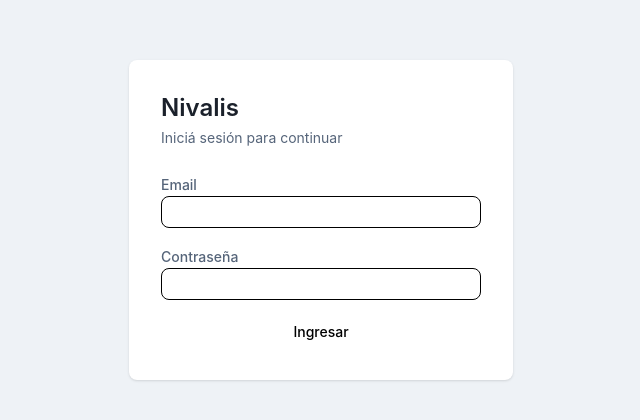
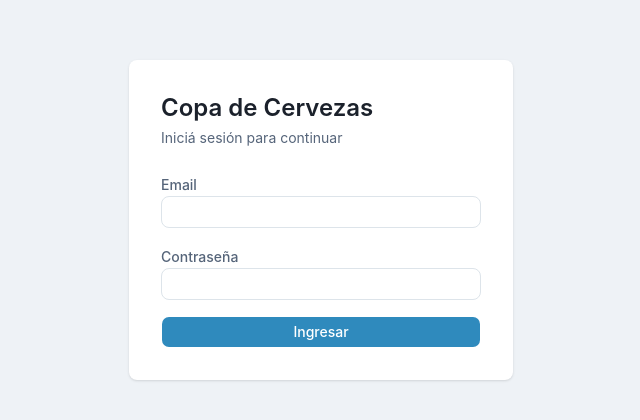
Before and after one commit to lucasleis/CopaCervezas, a React (Vite) app in the folder frontend/: page /login in a window 1280 px wide. Shown: the part 180-600 px from the top of the page, without its empty margins (319-959 px from the left). Built offline with nearby package versions, Linux system fonts and the light colour scheme; no server answers.

Commit message:
feat: enhance sidebar with logout confirmation dialog and update branding; improve dialog styles and CSS variables

```diff
--- a/frontend/src/components/Sidebar.tsx
+++ b/frontend/src/components/Sidebar.tsx
@@ -1,5 +1,14 @@
+import { useState } from "react";
 import { NavLink } from "react-router-dom";
 import { useAuth } from "@/contexts/AuthContext";
+import {
+  Dialog,
+  DialogContent,
+  DialogHeader,
+  DialogTitle,
+  DialogFooter,
+} from "@/components/ui/dialog";
+import { Button } from "@/components/ui/button";
 
 const navItems = [
   { label: "Dashboard", to: "/dashboard" },
@@ -9,11 +18,12 @@ const navItems = [
 
 export default function Sidebar() {
   const { logout } = useAuth();
+  const [confirmOpen, setConfirmOpen] = useState(false);
 
   return (
     <aside className="flex h-screen w-[240px] shrink-0 flex-col border-r border-neutral-200 bg-white">
       <div className="px-4 py-4">
-        <p className="text-sm font-semibold text-neutral-900">Nivalis</p>
+        <p className="text-sm font-semibold text-neutral-900">Copa de Cervezas</p>
         <p className="text-xs text-neutral-600">Admin</p>
       </div>
       <nav className="flex-1">
@@ -29,11 +39,38 @@ export default function Sidebar() {
           </NavLink>
         ))}
       </nav>
-      <div className="px-4 py-4">
-        <button type="button" onClick={logout} className="text-sm text-neutral-600">
+      <div className="border-t border-neutral-200 px-4 py-4">
+        <button
+          type="button"
+          onClick={() => setConfirmOpen(true)}
+          className="flex w-full items-center gap-2 rounded-lg border border-neutral-200 px-3 py-2 text-sm font-medium text-neutral-700 hover:bg-neutral-50 hover:text-red-600 transition-colors"
+        >
           Cerrar sesión
         </button>
       </div>
+
+      <Dialog open={confirmOpen} onOpenChange={setConfirmOpen}>
+        <DialogContent showCloseButton className="sm:max-w-md">
+          <DialogHeader>
+            <DialogTitle>¿Cerrar sesión?</DialogTitle>
+          </DialogHeader>
+          <p className="text-sm text-neutral-700 leading-relaxed">
+            Vas a salir de tu cuenta. Tendrás que volver a ingresar para continuar.
+          </p>
+          <DialogFooter>
+            <Button variant="outline" onClick={() => setConfirmOpen(false)}>
+              Cancelar
+            </Button>
+            <Button
+              variant="default"
+              className="bg-red-600 hover:bg-red-700 text-white"
+              onClick={() => { logout(); setConfirmOpen(false); }}
+            >
+              Cerrar sesión
+            </Button>
+          </DialogFooter>
+        </DialogContent>
+      </Dialog>
     </aside>
   );
 }
--- a/frontend/src/components/ui/dialog.tsx
+++ b/frontend/src/components/ui/dialog.tsx
@@ -29,7 +29,7 @@ function DialogOverlay({
     <DialogPrimitive.Backdrop
       data-slot="dialog-overlay"
       className={cn(
-        "fixed inset-0 isolate z-50 bg-black/10 duration-100 supports-backdrop-filter:backdrop-blur-xs data-open:animate-in data-open:fade-in-0 data-closed:animate-out data-closed:fade-out-0",
+        "fixed inset-0 z-40 bg-black/50 backdrop-blur-sm duration-100 data-open:animate-in data-open:fade-in-0 data-closed:animate-out data-closed:fade-out-0",
         className
       )}
       {...props}
@@ -51,7 +51,7 @@ function DialogContent({
       <DialogPrimitive.Popup
         data-slot="dialog-content"
         className={cn(
-          "fixed top-1/2 left-1/2 z-50 grid w-full max-w-[calc(100%-2rem)] -translate-x-1/2 -translate-y-1/2 gap-4 rounded-xl bg-popover p-4 text-sm text-popover-foreground ring-1 ring-foreground/10 duration-100 outline-none sm:max-w-sm data-open:animate-in data-open:fade-in-0 data-open:zoom-in-95 data-closed:animate-out data-closed:fade-out-0 data-closed:zoom-out-95",
+          "fixed top-1/2 left-1/2 z-50 grid w-full max-w-[calc(100%-2rem)] -translate-x-1/2 -translate-y-1/2 gap-4 rounded-xl bg-white p-4 text-sm shadow-xl ring-1 ring-foreground/10 duration-100 outline-none sm:max-w-sm data-open:animate-in data-open:fade-in-0 data-open:zoom-in-95 data-closed:animate-out data-closed:fade-out-0 data-closed:zoom-out-95",
           className
         )}
         {...props}
--- a/frontend/src/index.css
+++ b/frontend/src/index.css
@@ -49,18 +49,23 @@
   --color-info-100: #d3f4f0;
   --color-info-500: #2b9288;
   --color-info-700: #1f5d59;
+
+  --color-background: var(--color-neutral-50);
+  --color-foreground: var(--color-neutral-900);
+  --color-primary: var(--color-primary-500);
+  --color-primary-foreground: #ffffff;
+  --color-secondary: var(--color-neutral-100);
+  --color-secondary-foreground: var(--color-neutral-700);
+  --color-muted: var(--color-neutral-100);
+  --color-muted-foreground: var(--color-neutral-500);
+  --color-border: var(--color-neutral-200);
+  --color-input: var(--color-neutral-200);
+  --color-ring: var(--color-primary-400);
+  --color-destructive: var(--color-danger-500);
 }
 
-/* Semánticos — variables CSS nativas, no @theme */
+/* Mantener :root solo para los tokens que shadcn necesita como CSS vars nativas */
 :root {
-  --color-bg: var(--color-neutral-50);
-  --color-surface: #ffffff;
-  --color-border: var(--color-neutral-200);
-  --color-text-primary: var(--color-neutral-900);
-  --color-text-secondary: var(--color-neutral-500);
-  --color-text-muted: var(--color-neutral-400);
-
-  /* Tokens que shadcn/ui necesita — mapeados al design system de Nivalis */
   --background: var(--color-neutral-50);
   --foreground: var(--color-neutral-900);
   --primary: var(--color-primary-500);
@@ -75,3 +80,16 @@
   --destructive: var(--color-danger-500);
   --radius: 0.5rem;
 }
+
+button:not(:disabled) {
+  cursor: pointer;
+}
+a {
+  cursor: pointer;
+}
+[role="button"]:not(:disabled) {
+  cursor: pointer;
+}
+select:not(:disabled) {
+  cursor: pointer;
+}
--- a/frontend/src/pages/LoginPage.tsx
+++ b/frontend/src/pages/LoginPage.tsx
@@ -44,7 +44,7 @@ export default function LoginPage() {
   return (
     <div className="flex min-h-screen items-center justify-center bg-neutral-100">
       <div className="w-full max-w-sm rounded-lg bg-white p-8 shadow-sm">
-        <h1 className="text-2xl font-semibold text-neutral-900">Nivalis</h1>
+        <h1 className="text-2xl font-semibold text-neutral-900">Copa de Cervezas</h1>
         <p className="mt-1 text-sm text-neutral-600">Iniciá sesión para continuar</p>
         <form className="mt-6 space-y-4" onSubmit={handleSubmit}>
           <div className="space-y-1.5">
@@ -71,7 +71,7 @@ export default function LoginPage() {
               required
             />
           </div>
-          <Button type="submit" disabled={loading} className="w-full">
+          <Button type="submit" variant="default" disabled={loading} className="w-full">
             {loading ? "Ingresando..." : "Ingresar"}
           </Button>
           {error && <p className="text-sm text-red-500">{error}</p>}
--- a/frontend/src/pages/admin/EdicionDetailPage.tsx
+++ b/frontend/src/pages/admin/EdicionDetailPage.tsx
@@ -682,7 +682,7 @@ export default function EdicionDetailPage() {
               </p>
             </div>
             <Button
-              variant="outline"
+              variant="default"
               onClick={() => navigate(`/admin/ediciones/${edicion.id}/grupos`)}
             >
               Gestionar grupos →
--- a/frontend/src/pages/admin/GruposPage.tsx
+++ b/frontend/src/pages/admin/GruposPage.tsx
@@ -265,6 +265,7 @@ function GrupoCard({
           <Button
             variant="outline"
             size="sm"
+            className="text-red-600"
             onClick={handleDelete}
             disabled={deleteMutation.isPending}
           >
@@ -389,7 +390,7 @@ function AutoagruparDialog({
     },
     onError: (error) => {
       if (errorCode(error) === "TODAS_MUESTRAS_ASIGNADAS") {
-        toast.error("Todas las muestras ya tienen grupo asignado.");
+        toast.success("Todas las muestras ya tienen grupo asignado.");
       } else {
         toast.error("Error al autoasignar grupos.");
       }
@@ -549,7 +550,7 @@ export default function GruposPage() {
               <h2 className="text-sm font-semibold text-neutral-900">Grupos</h2>
               {!bloqueado && (
                 <div className="flex gap-2">
-                  <Button variant="outline" size="sm" onClick={() => setAutoagruparOpen(true)}>
+                  <Button variant="default" size="sm" onClick={() => setAutoagruparOpen(true)}>
                     Auto-agrupar
                   </Button>
                   <Button size="sm" onClick={() => setNuevoGrupoOpen(true)}>
```
Also changed, not shown: 2 other files (tests, documents, lock files or other folders).
